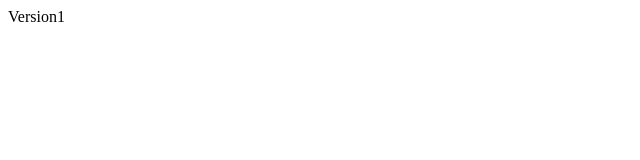
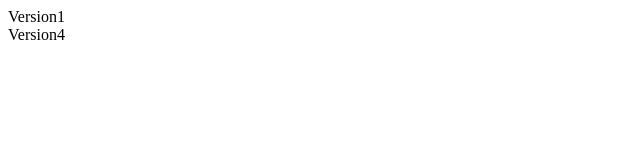
Before and after one commit to Sasanapuri/Coursera-Test, a plain HTML site: page index.html in a window 1280 px wide. Shown: the full height of the page, 0-640 px from the left. Drawn offline with Linux system fonts and the light colour scheme.

Commit message:
version45

```diff
--- a/index.html
+++ b/index.html
@@ -5,5 +5,6 @@
   </head>
   <body>
     <div>Version1</div>
+    <div>Version4</div>
   </body>
 </html>
```
Lines whose indentation alone changed are shown as unchanged.
